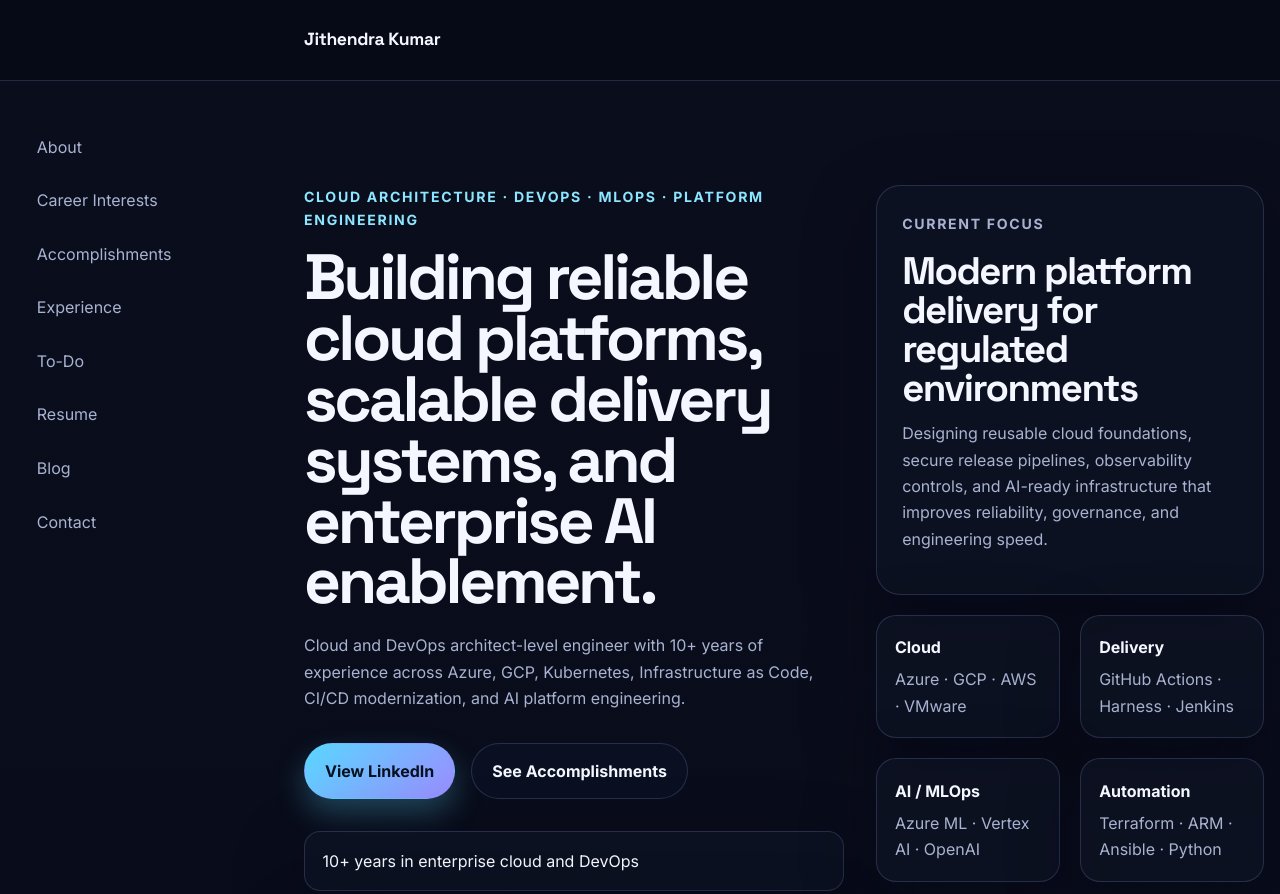
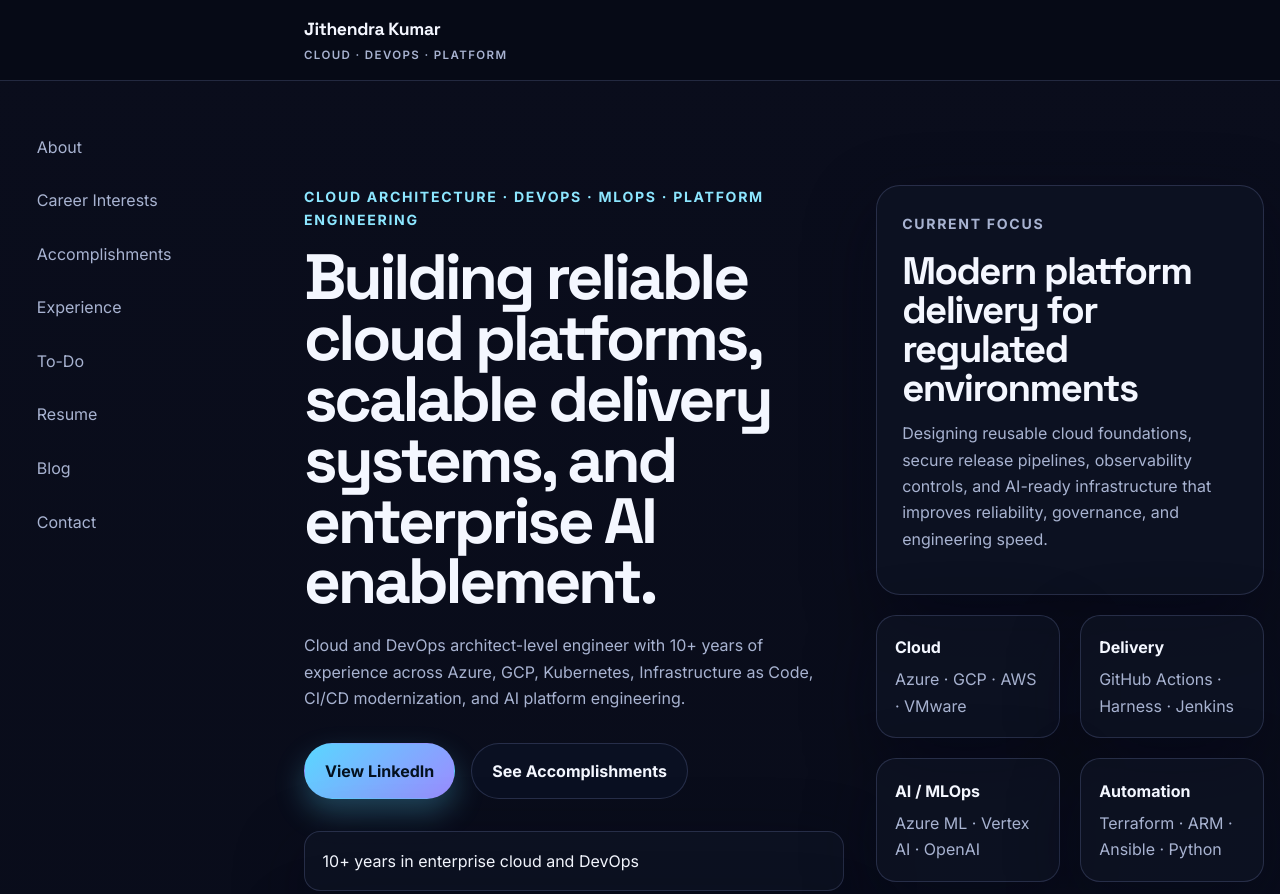
Before and after one commit to akjithendrakumar/akjithendrakumar.github.io, a website: page index.html in a window 1280 px wide. Shown: the top 894 px of the page. Drawn offline with Linux system fonts and the light colour scheme.

Commit message:
style: enrich header brand lockup

```diff
--- a/assets/styles.css
+++ b/assets/styles.css
@@ -86,9 +86,25 @@ h3 {
 }
 
 .brand {
+  display: inline-flex;
+  flex-direction: column;
+  gap: 0.1rem;
+  min-width: 0;
+}
+
+.brand-name {
   font-size: 1.1rem;
   font-weight: 700;
   letter-spacing: -0.02em;
+}
+
+.brand-meta {
+  color: var(--muted);
+  font-family: "Inter", sans-serif;
+  font-size: 0.72rem;
+  font-weight: 600;
+  letter-spacing: 0.12em;
+  text-transform: uppercase;
 }
 
 .site-nav {
--- a/index.html
+++ b/index.html
@@ -13,7 +13,10 @@
 <body>
   <header class="site-header">
     <div class="container nav-wrap">
-      <a class="brand" href="#top">Jithendra Kumar</a>
+      <a class="brand" href="#top">
+        <span class="brand-name">Jithendra Kumar</span>
+        <span class="brand-meta">Cloud · DevOps · Platform</span>
+      </a>
       <nav class="site-nav site-nav-mobile" aria-label="Primary navigation">
         <a href="#about">About</a>
         <a href="#interests">Career Interests</a>
```
Also changed, not shown: blog/2026-05-18-sample-post.html (+4 -1 lines), blog/index.html (+4 -1 lines), blog/post.html (+4 -1 lines), resume.html (+4 -1 lines).
